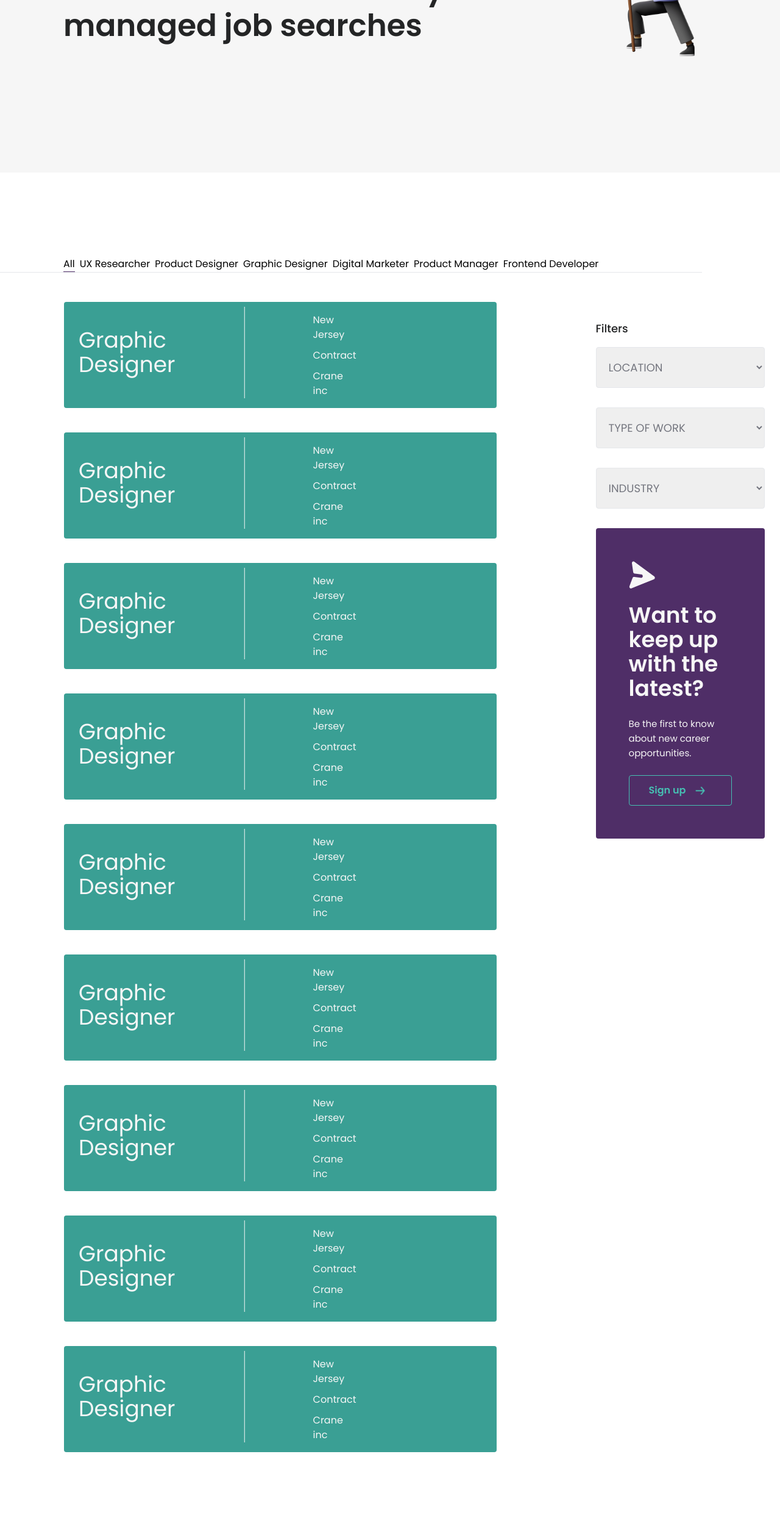
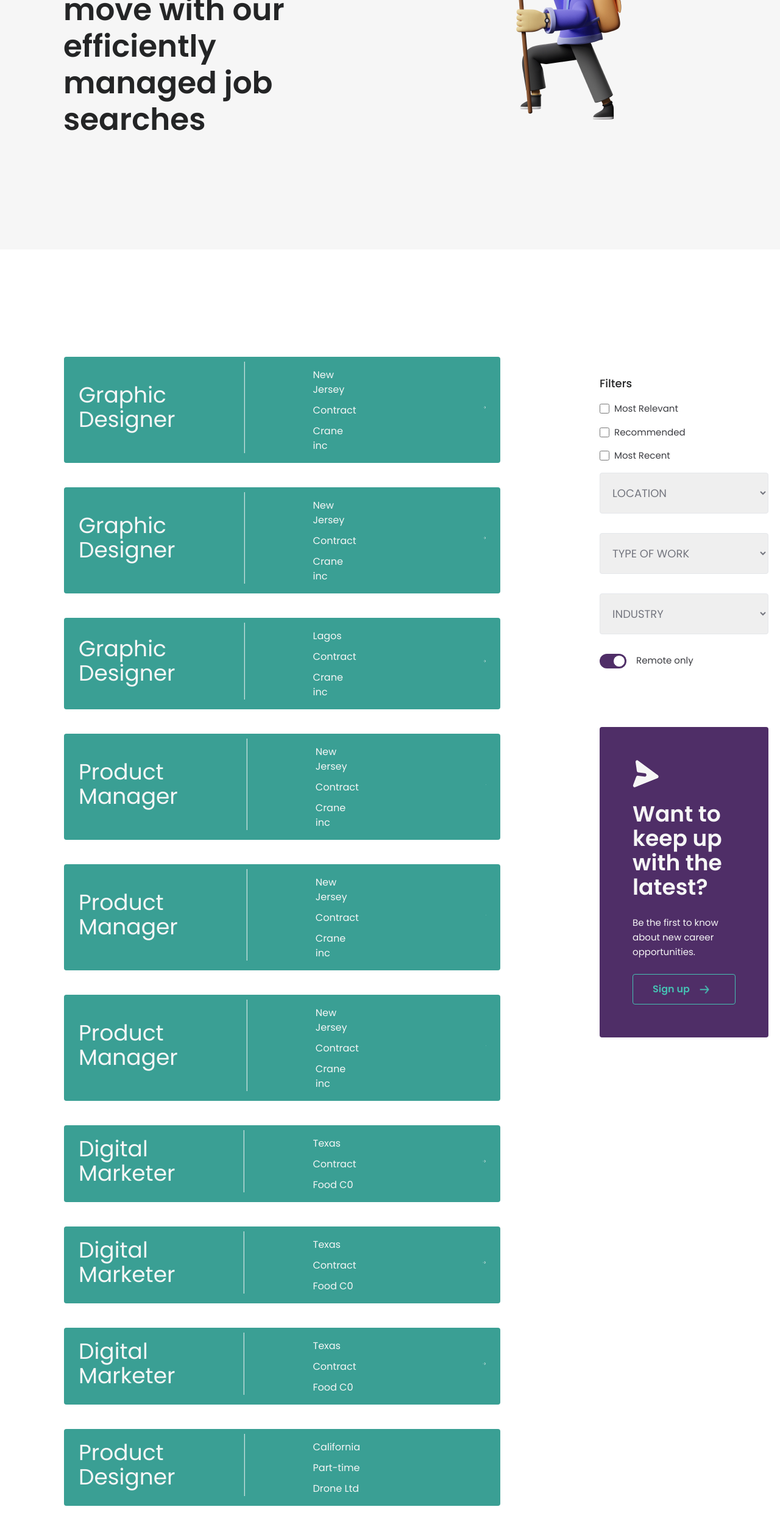
Before and after one commit to ahmad-cod/jademediapro, a Next.js app: page /job in a window 1280 px wide. Shown: the part 234-2741 px from the top of the page at 61% size. Built offline with nearby package versions, Linux system fonts and the light colour scheme.

Commit message:
refix and update of job page; create components for right-side features, add to data and touch up

```diff
--- /dev/null
+++ b/src/components/jobComponents/jobCard.js
@@ -0,0 +1,32 @@
+import { borderlineimg, whitearrow } from "../../images";
+import Image from "next/image";
+
+//Component for the job data
+function JobCard(props) {
+  let titlesplit = props.title.split(" ");
+
+  return (
+    <div className="flex bg-[#3A9F94] rounded px-6 pt-2 pb-4 items-center gap-28 text-[#f6f6f6] cursor-pointer mb-10 hover:bg-[#156e64] ">
+      <div>
+        <h2 className="font-normal text-4xl ">
+          {titlesplit[0]} <br /> {titlesplit[1]}
+        </h2>
+      </div>
+      <div className="flex gap-28 hover:translate-x-2 hover:duration-0 hover:transition hover:md:duration-700">
+        <Image src={borderlineimg} />
+        <div className="flex gap-52 items-center font-normal text-[15px]">
+          <div>
+            <p>{props.location}</p>
+            <p>{props.work_type}</p>
+            <p>{props.industry}</p>
+          </div>
+          <div>
+            <Image src={whitearrow} alt="white arrow" />
+          </div>
+        </div>
+      </div>
+    </div>
+  );
+}
+
+export default JobCard;
--- /dev/null
+++ b/src/components/jobComponents/jobFilters.js
@@ -0,0 +1,75 @@
+import { jobIndustry, jobLocations, jobtype } from "../../data/jobData";
+
+function JobFilters(props) {
+  return (
+    <div>
+      <div>
+        <h3 className="text-[#242526] font-medium text-lg mb-4">Filters</h3>
+      </div>
+      <div>
+        <div className="flex gap-2 text-[#3A3B40] font-normal text-[15px] items-center mb-4">
+          <input
+            id="checkbox"
+            type="checkbox"
+            className=" w-4 h-4 rounded text-[#4F2E67] bg-gray-100 border-gray-300 focus:ring-purple-500 dark:focus:ring-purple-600 dark:ring-offset-gray-800 focus:ring-1 dark:bg-gray-700 dark:border-gray-600 cursor-pointer"
+          />
+          <label for="checkbox">Most Relevant</label>
+        </div>
+        <div className="flex gap-2 text-[#3A3B40] font-normal text-[15px] items-center mb-4">
+          <input
+            id="checkbox"
+            type="checkbox"
+            className=" w-4 h-4 rounded text-[#4F2E67] bg-gray-100 border-gray-300 focus:ring-purple-500 dark:focus:ring-purple-600 dark:ring-offset-gray-800 focus:ring-1 dark:bg-gray-700 dark:border-gray-600 cursor-pointer"
+          />
+          <label for="checkbox">Recommended</label>
+        </div>
+        <div className="flex gap-2 text-[#3A3B40] font-normal text-[15px] items-center mb-4">
+          <input
+            id="checkbox"
+            type="checkbox"
+            className=" w-4 h-4 rounded text-[#4F2E67] bg-gray-100 border-gray-300 focus:ring-purple-500 dark:focus:ring-purple-600 dark:ring-offset-gray-800 focus:ring-1 dark:bg-gray-700 dark:border-gray-600 cursor-pointer"
+          />
+          <label for="checkbox">Most Recent</label>
+        </div>
+      </div>
+      <div className="mb-8 w-[277px]">
+        <select className="border pl-4 py-[19px] pr-8 w-full text-lg font-normal text-[#74767F] rounded">
+          <option> LOCATION</option>
+          {jobLocations.map((item, i) => {
+            return <option> {item}</option>;
+          })}
+        </select>
+      </div>
+      <div className="mb-8 w-[277px]">
+        <select className="border pl-4 py-[19px] pr-8 w-full text-lg font-normal text-[#74767F] rounded">
+          <option> TYPE OF WORK</option>
+          {jobtype.map((item, i) => {
+            return <option> {item}</option>;
+          })}
+        </select>
+      </div>
+      <div className="mb-8 w-[277px]">
+        <select className="border pl-4 py-[19px] pr-8 w-full text-lg font-normal text-[#74767F] rounded">
+          <option> INDUSTRY</option>
+          {jobIndustry.map((item, i) => {
+            return <option> {item}</option>;
+          })}
+        </select>
+      </div>
+      <label className="relative inline-flex items-center cursor-pointer mb-24">
+        <input
+          type="checkbox"
+          value=""
+          className="sr-only peer"
+          checked
+        ></input>
+        <div className="w-11 h-6 bg-gray-200 rounded-full peer dark:bg-gray-700 peer-focus:ring-1 peer-focus:ring-[#4F2E67] dark:peer-focus:ring-purple-800 peer-checked:after:translate-x-full peer-checked:after:border-[#4F2E67] after:content-[''] after:absolute after:top-0.5 after:left-[2px] after:bg-white after:border-gray-300 after:border after:rounded-full after:h-5 after:w-5 after:transition-all dark:border-gray-600 peer-checked:bg-[#4F2E67]"></div>
+        <span className="ml-4 font-normal text-[15px] text-[#3A3B40]">
+          Remote only
+        </span>
+      </label>
+    </div>
+  );
+}
+
+export default JobFilters;
--- a/src/data/jobData/index.js
+++ b/src/data/jobData/index.js
@@ -16,51 +16,72 @@ export const jobData = [
   {
     id: "3",
     title: "Graphic Designer",
-    location: "New Jersey",
+    location: "Lagos",
     work_type: "Contract",
     industry: "Crane inc",
   },
   {
     id: "4",
-    title: "Graphic Designer",
+    title: "Product Manager",
     location: "New Jersey",
     work_type: "Contract",
     industry: "Crane inc",
   },
   {
     id: "5",
-    title: "Graphic Designer",
+    title: "Product Manager",
     location: "New Jersey",
     work_type: "Contract",
     industry: "Crane inc",
   },
   {
     id: "6",
-    title: "Graphic Designer",
+    title: "Product Manager",
     location: "New Jersey",
     work_type: "Contract",
     industry: "Crane inc",
   },
   {
     id: "7",
-    title: "Graphic Designer",
-    location: "New Jersey",
+    title: "Digital Marketer",
+    location: "Texas",
     work_type: "Contract",
-    industry: "Crane inc",
+    industry: "Food C0",
   },
   {
     id: "8",
-    title: "Graphic Designer",
-    location: "New Jersey",
+    title: "Digital Marketer",
+    location: "Texas",
     work_type: "Contract",
-    industry: "Crane inc",
+    industry: "Food C0",
   },
   {
     id: "9",
-    title: "Graphic Designer",
-    location: "New Jersey",
+    title: "Digital Marketer",
+    location: "Texas",
     work_type: "Contract",
-    industry: "Crane inc",
+    industry: "Food C0",
+  },
+  {
+    id: "10",
+    title: "Product Designer",
+    location: "California",
+    work_type: "Part-time",
+    industry: "Drone Ltd",
+  },
+  {
+    id: "11",
+    title: "Product Designer",
+    location: "California",
+    work_type: "Part-time",
+    industry: "Drone Ltd",
+  },
+  {
+    id: "12",
+    title: "Product Designer",
+    location: "California",
+    work_type: "Part-time",
+    industry: "Drone Ltd",
   },
 ];
 
@@ -139,3 +160,9 @@ export const titlejobs = [
   "Product Manager",
   "Frontend Developer",
 ];
+
+export const jobLocations = ["Lagos", "New jersey", "Texas"];
+
+export const jobtype = ["contract", "full-time", "part-time"];
+
+export const jobIndustry = ["food co", "crane inc", "drone ltd"];
--- a/src/pages/404.js
+++ b/src/pages/404.js
@@ -1,6 +1,6 @@
 import react from "react";
 import Link from "next/link";
-import image from "next/image";
+import Image from "next/image";
 import { errorimg, maskimg } from "../images";
 
 export default function Custom404() {
@@ -19,10 +19,10 @@ export default function Custom404() {
 
         <div className="flex  bg-[#77459B] gap-7 p-5 w-72 rounded-md text-white justify-center  ">
           <a href="#">Return to Homepage</a>
-          <img src={maskimg} />
+          <Image src={maskimg} alt="error" />
         </div>
       </div>
-      <img src={errorimg} />
+      <Image src={errorimg} alt="404 image" />
     </div>
   );
 }
--- a/src/pages/Ts&Cs.js
+++ b/src/pages/Ts&Cs.js
@@ -1,6 +1,6 @@
 import react from "react";
 import Link from "next/link";
-import image from "next/image";
+import Image from "next/image";
 import { termsimg } from "../images";
 
 export default function Terms() {
@@ -11,7 +11,7 @@ export default function Terms() {
           <h1>
             Terms and <br /> conditions
           </h1>
-          <img src={termsimg} />
+          <Image src={termsimg} alt="Ts & Cs image" />
         </div>
       </div>
       <div className="px-[20px] md:pl-[104px] md:pr-[235px] w-full">
--- a/src/pages/cookies.js
+++ b/src/pages/cookies.js
@@ -1,6 +1,6 @@
 import react from "react";
 import Link from "next/link";
-import image from "next/image";
+import Image from "next/image";
 import { cookiesimg } from "../images";
 
 export default function Cookies() {
@@ -12,7 +12,7 @@ export default function Cookies() {
             Cookies <br /> Policy
           </h1>
           <div className="w-[353px] h-[353px]">
-            <img src={cookiesimg} className="w-full" />
+            <Image src={cookiesimg} className="w-full" alt="cookies image" />
           </div>
         </div>
       </div>
--- a/src/pages/job.js
+++ b/src/pages/job.js
@@ -1,6 +1,8 @@
 import react, { useState } from "react";
 import Link from "next/link";
-
+import { jobData, titlejobs } from "../data/jobData/index";
+import JobCard from "../components/jobComponents/jobCard";
+import Image from "next/image";
 import {
   borderlineimg,
   jobheroimg,
@@ -8,37 +10,24 @@ import {
   sendarrow,
   whitearrow,
 } from "../images";
-import Image from "next/image";
-
-import { jobData, titlejobs } from "../data/jobData/index";
+import JobFilters from "../components/jobComponents/jobFilters";
 
 export default function Terms() {
-  const [activeborder, setactiveborder] = useState("All");
-
   return (
     <div>
       <div className=" bg-[#F6F6F6] px-[20px] py-[31px] md:pt-12 md:pr-[104px] md:pb-[132px] md:pl-[104px] mb-32 ">
         <div className="flex flex-col md:flex-row  md:items-center  md:text-[50px] font-bold md:font-bold text-[#242526] gap-8 md:gap-[123px] w-full">
-          <h1 className="w-[80%]">
+          <h1 className="w-[60%]">
             Discover your next career <br /> move with our efficiently <br />
             managed job searches
           </h1>
-          <div className="w-[20%]">
-            <Image src={jobheroimg} className="w-full" alt="" />
+          <div className="w-[40%]">
+            <Image src={jobheroimg} className="" alt="jobs image" />
           </div>
         </div>
       </div>
-      <div className="flex gap-2 border-b-[1px] px-[104px] w-[90%] ">
-        {titlejobs.map((item, i) => {
-          return (
-            <Jobtitle
-              title={item}
-              activeborder={activeborder}
-              setactiveborder={setactiveborder}
-            />
-          );
-        })}
-      </div>
+
+      <div className="flex gap-6 font-normal text-[15px] text-[#57585F] hover:text-[#77459B]  px-[104px] "></div>
       <div className=" flex gap-[163px] px-[20px] py-[31px] md:pt-12 md:pr-[104px] md:pb-[132px] md:pl-[105px] w-full">
         <div>
           {jobData.map((item, i) => {
@@ -53,33 +42,7 @@ export default function Terms() {
           })}
         </div>
         <div>
-          <div>
-            <h3 className="text-[#242526] font-medium text-lg mb-4">Filters</h3>
-          </div>
-          <div className="mb-8 w-[277px]">
-            <select className="border pl-4 py-[19px] pr-8 w-full text-lg font-normal text-[#74767F] rounded">
-              <option> LOCATION</option>
-              <option> LAGOS</option>
-              <option> LAGOS</option>
-              <option> LAGOS</option>
-            </select>
-          </div>
-          <div className="mb-8 w-[277px]">
-            <select className="border pl-4 py-[19px] pr-8 w-full text-lg font-normal text-[#74767F] rounded">
-              <option> TYPE OF WORK</option>
-              <option> LAGOS</option>
-              <option> LAGOS</option>
-              <option> LAGOS</option>
-            </select>
-          </div>
-          <div className="mb-8 w-[277px]">
-            <select className="border pl-4 py-[19px] pr-8 w-full text-lg font-normal text-[#74767F] rounded">
-              <option> INDUSTRY</option>
-              <option> LAGOS</option>
-              <option> LAGOS</option>
-              <option> LAGOS</option>
-            </select>
-          </div>
+          <JobFilters />
           <div className="bg-[#4f2e67] p-[54px] rounded">
             <Image src={sendarrow} />
 
@@ -88,7 +51,7 @@ export default function Terms() {
                 Want to <br /> keep up <br /> with the <br /> latest?
               </h2>
               <p className="text-[15px] font-normal mt-4">
-                Be the first to know <br /> about new career <br />{" "}
+                Be the first to know <br /> about new career <br />
                 opportunities.
               </p>
             </div>
@@ -102,53 +65,3 @@ export default function Terms() {
     </div>
   );
 }
-
-//Component for the job data
-function JobCard(props) {
-  let titlesplit = props.title.split(" ");
-
-  return (
-    <div className="flex bg-[#3A9F94] rounded px-6 pt-2 pb-4 items-center gap-28 text-[#f6f6f6] cursor-pointer mb-10 hover:bg-[#156e64] ">
-      <div>
-        <h2 className="font-normal text-4xl ">
-          {titlesplit[0]} <br /> {titlesplit[1]}
-        </h2>
-      </div>
-      <div className="flex gap-28 hover:translate-x-2 hover:duration-0 hover:transition hover:md:duration-700">
-        <Image src={borderlineimg} />
-        <div className="flex gap-52 items-center font-normal text-[15px]">
-          <div>
-            <p>{props.location}</p>
-            <p>{props.work_type}</p>
-            <p>{props.industry}</p>
-          </div>
-          <div>
-            <Image src={whitearrow} alt="white arrow" />
-          </div>
-        </div>
-      </div>
-    </div>
-  );
-}
-
-//Component for jobtitles
-function Jobtitle(props) {
-  //const [activeborder, setactiveborder] = useState(false);
-
-  const makeactive = () => {
-    props.setactiveborder(props.title);
-  };
-
-  return (
-    <div
-      onClick={makeactive}
-      className={`${
-        props.activeborder == props.title
-          ? "border-b-[1px] border-[#4F2E67]"
-          : "border-b-[0px]"
-      } cursor-pointer `}
-    >
-      <p>{props.title}</p>
-    </div>
-  );
-}
--- a/src/pages/privacy.js
+++ b/src/pages/privacy.js
@@ -1,6 +1,6 @@
 import react from "react";
 import Link from "next/link";
-import image from "next/image";
+import Image from "next/image";
 import { privacyimg } from "../images";
 
 export default function Privacy() {
@@ -11,7 +11,7 @@ export default function Privacy() {
           <h1>
             Privacy <br /> Policy
           </h1>
-          <img src={privacyimg} />
+          <Image src={privacyimg} alt="privacy image" />
         </div>
       </div>
       <div className="px-[20px] md:pl-[104px] md:pr-[235px] w-full">
```
